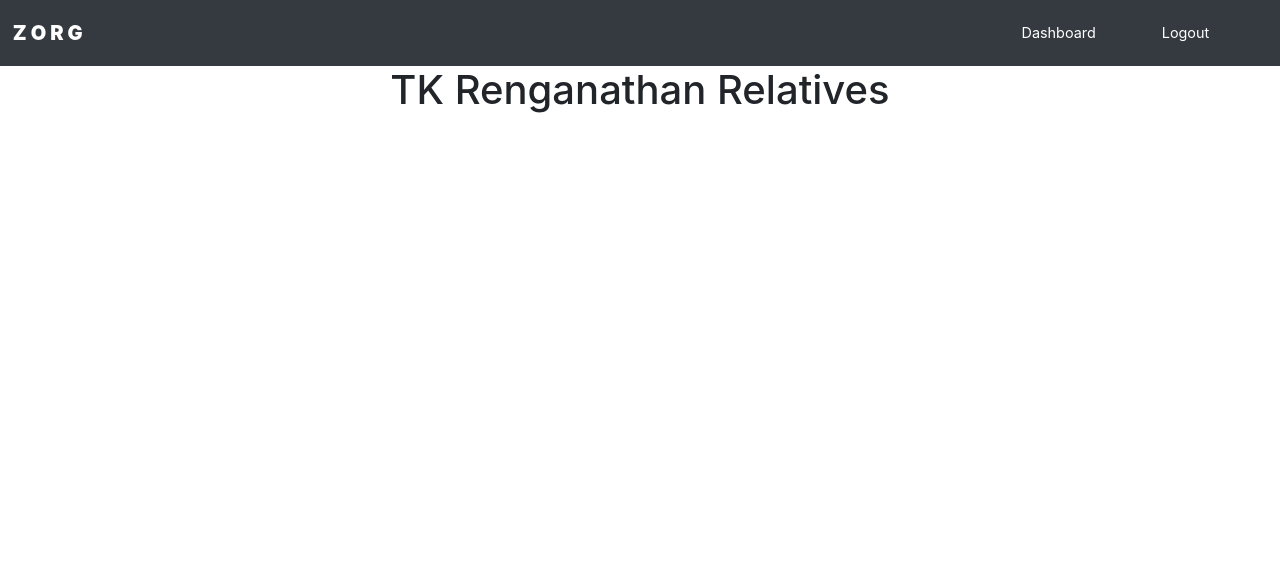
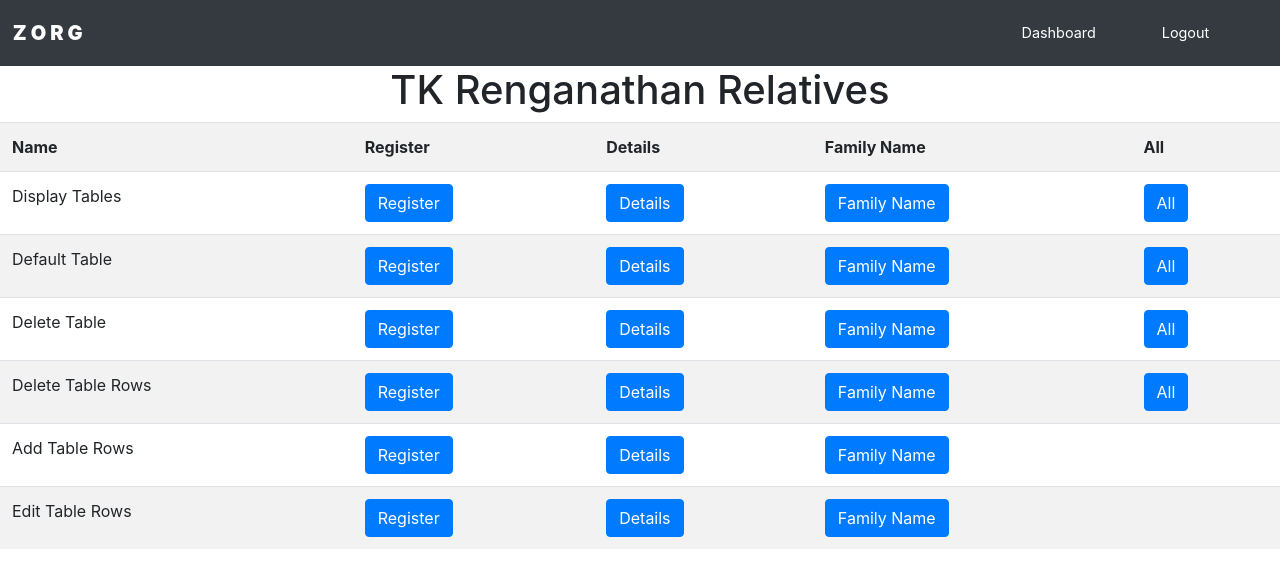
Before and after one commit to arjunqwerty/family-website, a Flask app: page /admin/dashboard in a window 1280 px wide. Shown: the top 588 px of the page. Run offline with Flask 2, Linux system fonts and the light colour scheme; the visitor is signed in with stand-in values (Sample User, id 1); some libraries are stand-ins or nearby versions.

Commit message:
Admin display,deltabrow,famnametab done

```diff
--- a/familyapp/routes.py
+++ b/familyapp/routes.py
@@ -4,26 +4,26 @@ from passlib.hash import sha256_crypt as sa
 import random as rd
 
 from familyapp import app, db
-from familyapp.model import RegisterDetails, FamilyDetails
+from familyapp.model import RegisterDetails, FamilyDetails, FamilyNames
 
 def is_logged_in(f):
     @wraps(f)
     def wrap(*args, **kwargs):
-        if 'logged_in' in session:
+        if "logged_in" in session:
             return f(*args, **kwargs)
         else:
-            flash('UNAUTHORISED, Please Login', 'danger')
-            return redirect(url_for('home'))
+            flash("UNAUTHORISED, Please Login", "danger")
+            return redirect(url_for("home"))
     return wrap
 
 def is_admin(f):
     @wraps(f)
     def wrap(*args, **kwargs):
-        if 'admin' in session:
+        if "admin" in session:
             return f(*args, **kwargs)
         else:
-            flash('UNAUTHORISED', 'danger')
-            return redirect(url_for('home'))
+            flash("UNAUTHORISED", "danger")
+            return redirect(url_for("home"))
     return wrap
 
 @app.route("/register", methods = ["GET", "POST"])
@@ -40,7 +40,6 @@ def register():
             randomcode = rd.randint(100000,1000000)
             if randomcode not in code:
                 z = False
-                session["usercode"] = str(randomcode)
                 famdet = FamilyDetails(randomcode, "", "", "", "")
                 db.session.add(famdet)
                 db.session.commit()
@@ -59,15 +58,15 @@ def home():
         password = request.form["password"]
         if peoplename == "Admin":
             if password == "Admin":
-                session['admin'] = True
+                session["admin"] = True
                 return redirect(url_for("admindashboard"))
             else:
                 flash("Don't try to get into Administration", "danger")
                 return redirect(url_for("home"))
         else:
             if db.session.query(RegisterDetails).filter(RegisterDetails.name == peoplename).count() == 0:
-                flash('No such username exists', 'danger')
-                return render_template('login.html')
+                flash("No such username exists", "danger")
+                return render_template("login.html")
             else:
                 user = db.session.query(RegisterDetails).filter(RegisterDetails.name == peoplename).first()
                 if password ==  user.password:
@@ -77,8 +76,8 @@ def home():
                     flash("You are logged in", "success")
                     return redirect(url_for("index"))
                 else:
-                    flash('Incorrect password', 'danger')
-                    return render_template('login.html')
+                    flash("Incorrect password", "danger")
+                    return render_template("login.html")
     else:
         return render_template("login.html")
 
@@ -91,6 +90,7 @@ def index():
         flash("Please enter the details", "danger")
         return redirect(url_for("adddetails"))
     else:
+        session["name"] = person.name
         details = db.session.query(FamilyDetails).order_by(FamilyDetails.id.asc()).all()
         if request.method == "POST":
             sorting = request.form["sort"]
@@ -129,12 +129,13 @@ def adddetails():
         db.session.commit()
         flash("Details added", "success")
         return redirect(url_for("index"))
-    return render_template("adddetails.html")
+    return render_template("adddetails.html", familynames = db.session.query(FamilyNames).all())
 
-@app.route("/details/edit/<id>", methods = ["GET", "POST"])
-def editdetails(id):
+@app.route("/details/edit", methods = ["GET", "POST"])
+def editdetails():
+    identifier = session["usercode"]
     if request.method == "POST":
-        people = db.session.query(FamilyDetails).filter(FamilyDetails.id == id).first()
+        people = db.session.query(FamilyDetails).filter(FamilyDetails.identifier == identifier).first()
         name = request.form["name"]
         address = request.form["adderss"]
         phone = request.form["phone"]
@@ -150,13 +151,13 @@ def editdetails(id):
         db.session.commit()
         flash("Profile updated", "success")
         return redirect(url_for("index"))
-    return render_template("editdetails.html")
+    return render_template("editdetails.html", profile = db.session.query(FamilyDetails).filter(FamilyDetails.identifier == identifier).first())
 
 @app.route("/logout")
 @is_logged_in
 def logout():
     session.clear()
-    flash('You are now logged out', 'success')
+    flash("You are now logged out", "success")
     return redirect(url_for("home"))
 
 @app.route("/admin/dashboard", methods = ["GET", "POST"])
@@ -164,6 +165,87 @@ def logout():
 def admindashboard():
     return render_template("admindashboard.html")
 
+@app.route("/admin/table/display/<number>", methods = ["GET", "POST"])
+@is_admin
+def displaytables(number):
+    session["number"] = number
+    if number == "All":
+        return render_template("displaytables.html", registerdet = db.session.query(RegisterDetails).order_by(RegisterDetails.id.asc()).all(), familydet = db.session.query(FamilyDetails).order_by(FamilyDetails.id.asc()).all(), familynames = db.session.query(FamilyNames).order_by(FamilyNames.id.asc()).all())
+    elif number == "1":
+        return render_template("displaytables.html", registerdet = db.session.query(RegisterDetails).order_by(RegisterDetails.id.asc()).all())
+    elif number == "2":
+        return render_template("displaytables.html", familydet = db.session.query(FamilyDetails).order_by(FamilyDetails.id.asc()).all())
+    elif number == "3":
+        return render_template("displaytables.html", familynames = db.session.query(FamilyNames).order_by(FamilyNames.id.asc()).all())
+    else:
+        flash("No such table exists", "danger")
+        return redirect(url_for("admindashboard"))
+    return render_template("displaytables.html")
+
+@app.route("/admin/table/delete/<number>", methods = ["GET", "POST"])
+@is_admin
+def deletetables(number):
+    if number == "All":
+        db.session.query(RegisterDetails).delete()
+        db.session.query(FamilyDetails).delete()
+        db.session.query(FamilyNames).delete()
+        db.session.commit()
+    elif number == "1":
+        db.session.query(RegisterDetails).delete()
+        db.session.commit()
+    elif number == "2":
+        db.session.query(FamilyDetails).delete()
+        db.session.commit()
+    elif number == "3":
+        db.session.query(FamilyNames).delete()
+        db.session.commit()
+    else:
+        flash("No such table exists", "danger")
+        return redirect(url_for("admindashboard"))
+    return redirect(url_for("admindashboard"))
+
+@app.route("/admin/table/delete/row/<number>", methods = ["GET", "POST"])
+@is_admin
+def deletetablerow(number):
+    session["number"] = number
+    if number == "All":
+        return render_template("deletetablerow.html", registerdet = db.session.query(RegisterDetails).order_by(RegisterDetails.id.asc()).all(), familydet = db.session.query(FamilyDetails).order_by(FamilyDetails.id.asc()).all(), familynames = db.session.query(FamilyNames).order_by(FamilyNames.id.asc()).all())
+    elif number == "1":
+        return render_template("deletetablerow.html", registerdet = db.session.query(RegisterDetails).order_by(RegisterDetails.id.asc()).all())
+    elif number == "2":
+        return render_template("deletetablerow.html", familydet = db.session.query(FamilyDetails).order_by(FamilyDetails.id.asc()).all())
+    elif number == "3":
+        return render_template("deletetablerow.html", familynames = db.session.query(FamilyNames).order_by(FamilyNames.id.asc()).all())
+    else:
+        flash("No such table exists", "danger")
+        return redirect(url_for("admindashboard"))
+    return render_template("deletetablerow.html")
+
+@app.route("/admin/delete/row/<chumma>", methods = ["GET", "POST"])
+@is_admin
+def deleterow(chumma):
+    number = session["number"]
+    session["chumma"] = chumma
+    if number == "1":
+        data = db.session.query(RegisterDetails).filter(RegisterDetails.id == chumma).first()
+        db.session.delete(data)
+        db.session.commit()
+        return redirect(url_for("deletetablerow", number = "1"))
+    elif number == "2":
+        data = db.session.query(FamilyDetails).filter(FamilyDetails.id == chumma).first()
+        db.session.delete(data)
+        db.session.commit()
+        return redirect(url_for("deletetablerow", number = "2"))
+    elif number == "3":
+        data = db.session.query(FamilyNames).filter(FamilyNames.id == chumma).first()
+        db.session.delete(data)
+        db.session.commit()
+        return redirect(url_for("deletetablerow", number = "3"))
+    else:
+        flash("No such table exists", "danger")
+        return redirect(url_for("admindashboard"))
+    return render_template("deletetablerow.html")
+
 @app.route("/admin/logout")
 @is_admin
 def adminlogout():
--- a/familyapp/templates/admindashboard.html
+++ b/familyapp/templates/admindashboard.html
@@ -12,6 +12,57 @@
         <div class="text-center">
             <h1>TK Renganathan Relatives</h1>
         </div>
+        <table class="table table-striped">
+            <tr>
+                <th>Name</th>
+                <th>Register</th>
+                <th>Details</th>
+                <th>Family Name</th>
+                <th>All</th>
+            </tr>
+            <tr>
+                <td>Display Tables</td>
+                <td><a href="/admin/table/display/1" class="btn btn-primary btnstretch">Register</a></td>
+                <td><a href="/admin/table/display/2" class="btn btn-primary btnstretch">Details</a></td>
+                <td><a href="/admin/table/display/3" class="btn btn-primary btnstretch">Family Name</a></td>
+                <td><a href="/admin/table/display/All" class="btn btn-primary btnstretch">All</a></td>
+            </tr>
+            <tr>
+                <td>Default Table</td><!--Have to do python-->
+                <td><a href="/admin/table/default/1" class="btn btn-primary btnstretch">Register</a></td>
+                <td><a href="/admin/table/default/2" class="btn btn-primary btnstretch">Details</a></td>
+                <td><a href="/admin/table/default/3" class="btn btn-primary btnstretch">Family Name</a></td>
+                <td><a href="/admin/table/default/All" class="btn btn-primary btnstretch">All</a></td>
+            </tr>
+            <tr>
+                <td>Delete Table</td>
+                <td><a href="/admin/table/delete/1" class="btn btn-primary btnstretch">Register</a></td>
+                <td><a href="/admin/table/delete/2" class="btn btn-primary btnstretch">Details</a></td>
+                <td><a href="/admin/table/delete/3" class="btn btn-primary btnstretch">Family Name</a></td>
+                <td><a href="/admin/table/delete/All" class="btn btn-primary btnstretch">All</a></td>
+            </tr>
+            <tr>
+                <td>Delete Table Rows</td>
+                <td><a href="/admin/table/delete/row/1" class="btn btn-primary btnstretch">Register</a></td>
+                <td><a href="/admin/table/delete/row/2" class="btn btn-primary btnstretch">Details</a></td>
+                <td><a href="/admin/table/delete/row/3" class="btn btn-primary btnstretch">Family Name</a></td>
+                <td><a href="/admin/table/delete/row/All" class="btn btn-primary btnstretch">All</a></td>
+            </tr>
+            <tr>
+                <td>Add Table Rows</td>
+                <td><a href="/admin/table/row/add/1" class="btn btn-primary btnstretch">Register</a></td>
+                <td><a href="/admin/table/row/add/2" class="btn btn-primary btnstretch">Details</a></td>
+                <td><a href="/admin/table/row/add/3" class="btn btn-primary btnstretch">Family Name</a></td>
+                <td></td>
+            </tr>
+            <tr>
+                <td>Edit Table Rows</td>
+                <td><a href="/admin/table/row/show/1" class="btn btn-primary btnstretch">Register</a></td>
+                <td><a href="/admin/table/row/show/2" class="btn btn-primary btnstretch">Details</a></td>
+                <td><a href="/admin/table/row/show/3" class="btn btn-primary btnstretch">Family Name</a></td>
+                <td></td>
+            </tr>
+        </table>
 		<script src="https://ajax.googleapis.com/ajax/libs/jquery/3.2.1/jquery.min.js"></script>
 		<script src="https://maxcdn.bootstrapcdn.com/bootstrap/4.0.0/js/bootstrap.min.js"></script>
         <script src="https://code.jquery.com/jquery-3.5.1.slim.min.js" integrity="sha384-DfXdz2htPH0lsSSs5nCTpuj/zy4C+OGpamoFVy38MVBnE+IbbVYUew+OrCXaRkfj" crossorigin="anonymous"></script>
--- a/familyapp/templates/login.html
+++ b/familyapp/templates/login.html
@@ -30,11 +30,11 @@
         {% include "_messages.html" %}
         <div class="container-fluid" style="padding-top: 5%;">
             <div class="row">
-                <div class="col-xs-12 col-sm-12 col-md-12 col-lg-1 col-xl-1"></div>
-                <div class="carousel slide col-xs-12 col-sm-12 col-md-12 col-lg-7 col-xl-7 text-center" data-ride="carousel"><!--Extra pics and stuff coloumn-->
+                <div class="col-xs-1 col-sm-1 col-md-1 col-lg-1 col-xl-1"></div>
+                <div class="carousel slide col-xs-10 col-sm-10 col-md-10 col-lg-7 col-xl-7 text-center" data-ride="carousel"><!--Extra pics and stuff coloumn-->
                     <div class="carousel-inner">
                         <div class="carousel-item active">
-                            <img src="/static/background.png" alt="" width="100%">
+                            <img src="/static/feedbackbg.jpg" alt="" width="100%">
                             <div class="carousel-caption">
                                 <h1>T K Renganathan Relatives</h1>
                             </div>
```
Also changed, not shown: familyapp/model.py (+8 -0 lines), familyapp/templates/adddetails.html (+14 -1 lines), familyapp/templates/deletetablerow.html (added, +95 -0 lines), familyapp/templates/displaytables.html (added, +89 -0 lines), familyapp/templates/editdetails.html (+49 -0 lines), familyapp/templates/index.html (+17 -2 lines).
